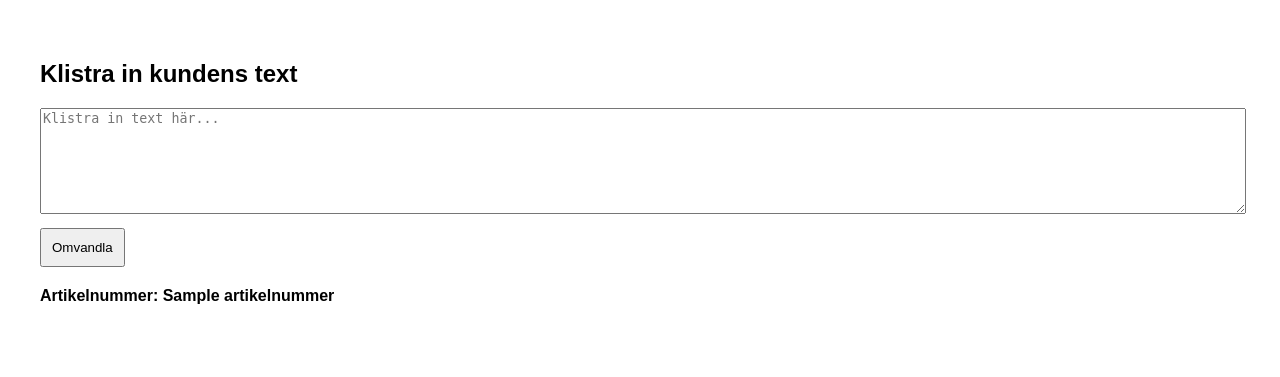
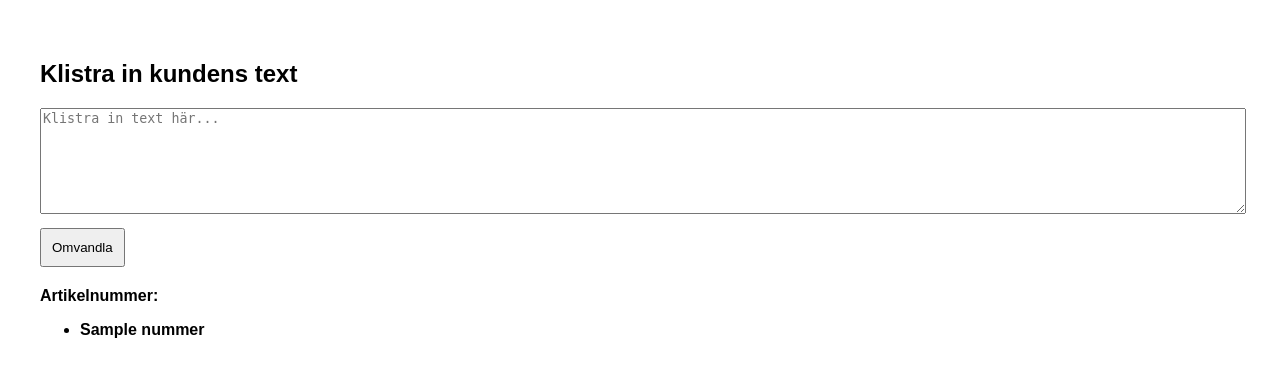
Before and after one commit to oslodanne/offert-omvandlare, a Flask app: template templates/index.html in a window 1280 px wide. Shown: the top 377 px of the page. Run offline with Flask 3, Linux system fonts and the light colour scheme; the template is opened without the code that fills it: most values are stand-ins (such as "Sample title", 1, 10 or a date in 2020).

Commit message:
Add files via upload

```diff
--- a/templates/index.html
+++ b/templates/index.html
@@ -14,11 +14,19 @@
 <body>
     <h2>Klistra in kundens text</h2>
     <form method="post">
-        <textarea name="kundtext" placeholder="Klistra in text här..."></textarea><br>
+        <textarea name="kundtext" placeholder="Klistra in text här...">{{ request.form.get('kundtext', '') }}</textarea><br>
         <button type="submit">Omvandla</button>
     </form>
     {% if artikelnummer %}
-        <div class="result">Artikelnummer: {{ artikelnummer }}</div>
+        <div class="result">Artikelnummer:
+            <ul>
+            {% for nummer in artikelnummer %}
+                <li>{{ nummer }}</li>
+            {% endfor %}
+            </ul>
+        </div>
+    {% else %}
+        <div class="result">Inga matchningar hittades.</div>
     {% endif %}
 </body>
 </html>
```
